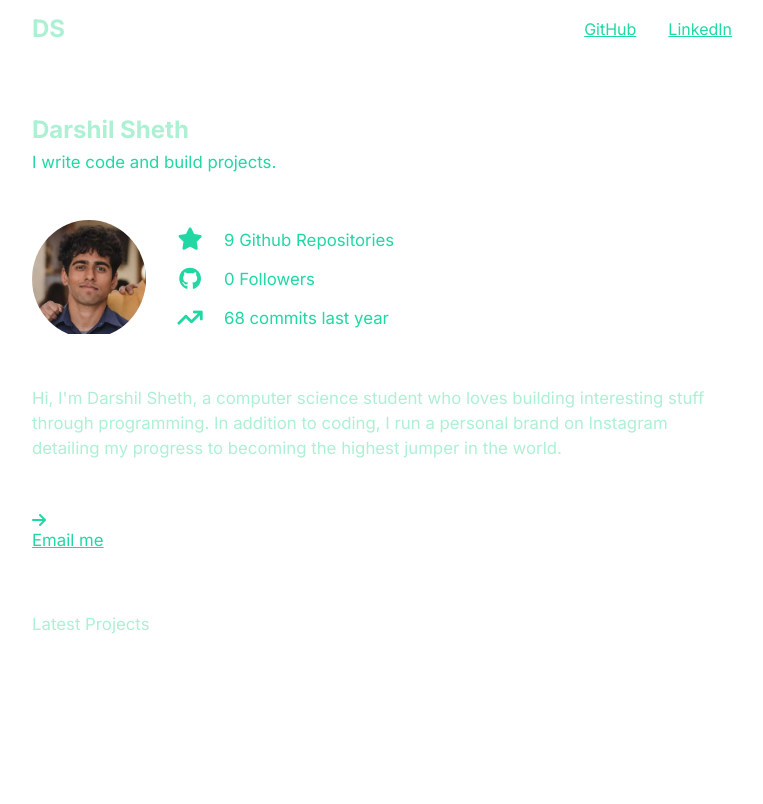
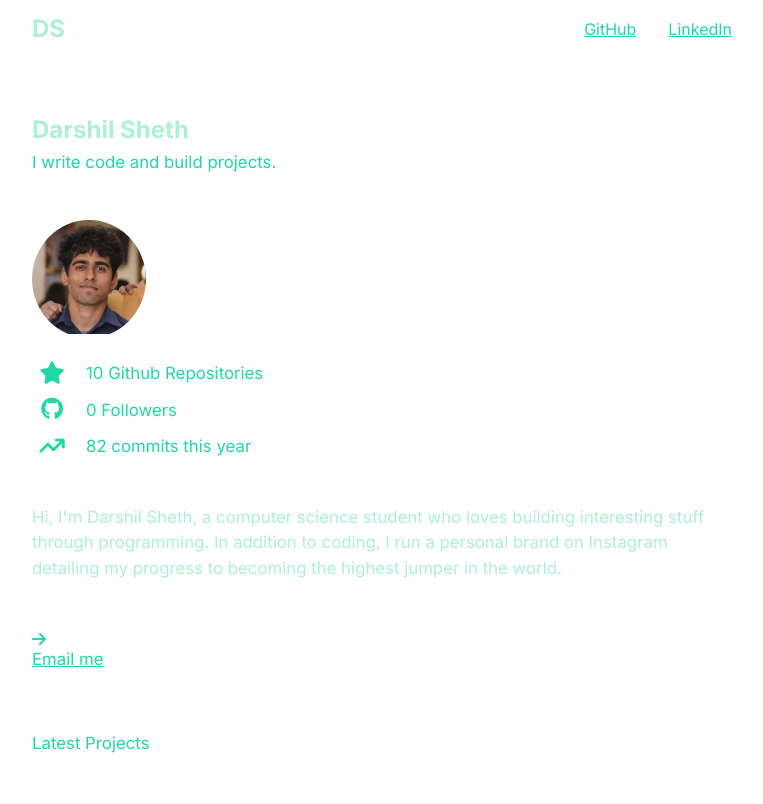
Before and after one commit to dpsheth/WebPortfolio, a plain HTML site: page index.html in a window 1280 px wide. Shown: the whole page, without its empty margins (258-1021 px from the left). Drawn offline with Linux system fonts and the light colour scheme.

Commit message:
made some edits to styles gapping and also put more stuff for the main page, future styles need to be implemented

```diff
--- a/index.html
+++ b/index.html
@@ -37,7 +37,7 @@
                     <div>
                         <i class="fa-solid fa-star"></i>
                     </div>
-                    <p class="">9 Github Repositories</p>
+                    <p class="">10 Github Repositories</p>
                 </div>
                 <div>
                     <div>
@@ -49,7 +49,7 @@
                     <div>
                         <i class="fa-solid fa-arrow-trend-up"></i>
                     </div>
-                    <p class="">68 commits last year</p>
+                    <p class="">82 commits this year</p>
                 </div>
             </div>
         </div>
@@ -67,8 +67,8 @@
         </div>
         </section>
         <section class="projectContainer">
-            <p>Latest Projects</p>
-            <div>
+            <p class="darkerText headerText">Latest Projects</p>
+            <div class="projectItem">
 
             </div>
         </section>
--- a/styles.css
+++ b/styles.css
@@ -66,6 +66,7 @@ main, section, .nameContainer{
 
 main {
     gap: 64px;
+    padding-bottom: 64px;
 }
 
 section {
@@ -78,6 +79,7 @@ section {
 
 .statsContainer {
     display: flex;
+    flex-direction: column;
     align-items: stretch;
     gap: 24px;
 }
@@ -97,6 +99,7 @@ section {
 .stats {
     display: flex;
     flex-direction: column;
+    gap: 14px;
 }
 
 .stats > div {
```
